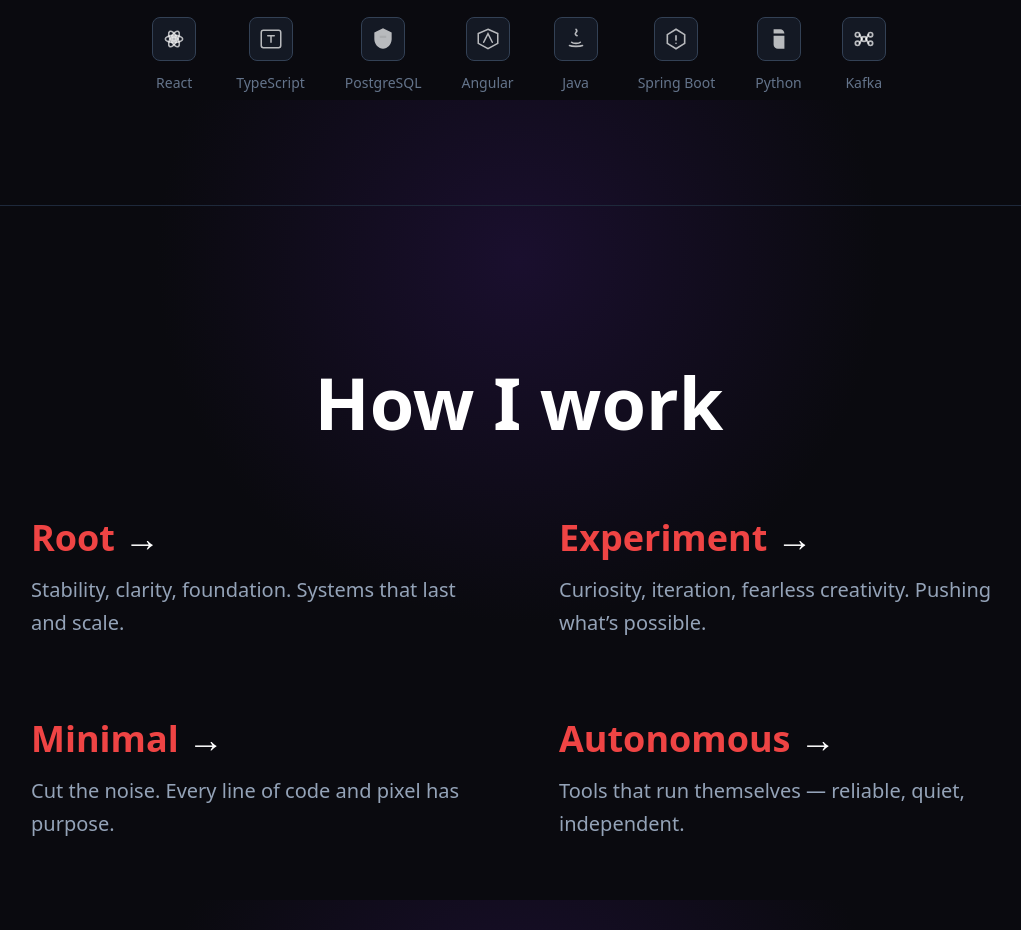
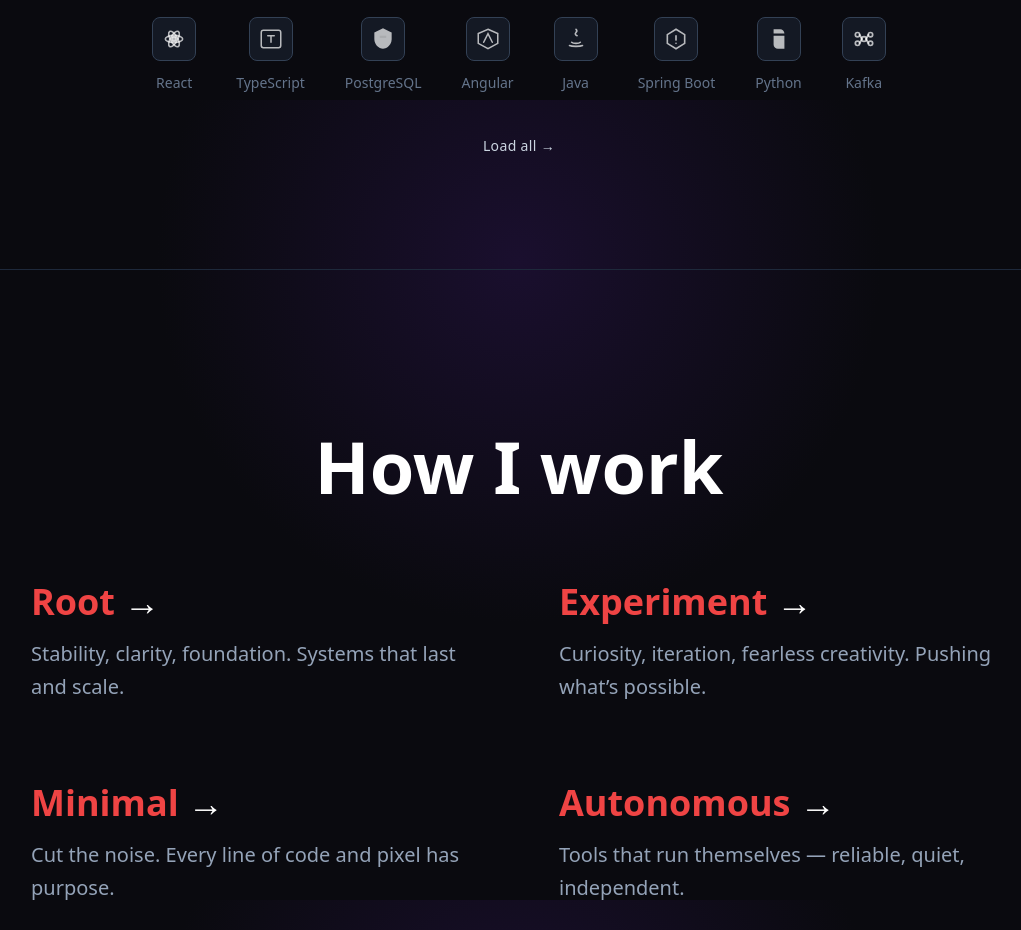
Before and after one commit to ashkshenoy/simple-portfolio, a React (Vite) app: page / in a window 1280 px wide. Shown: the part 2300-3230 px from the top of the page, without its empty margins (121-1142 px from the left). Built offline with nearby package versions, Linux system fonts and the light colour scheme.

Commit message:
Load all fix on desktop

```diff
--- a/src/App.jsx
+++ b/src/App.jsx
@@ -355,7 +355,7 @@ xperiments.push({ ai: true, fearless: true });`}
     ))}
 </motion.div>
 {/* Load all button — mobile only */}
-<div className="mt-10 md:hidden">
+<div className="mt-10 ">
   {!showAll && (
     <button
       onClick={() => setShowAll(true)}
```
